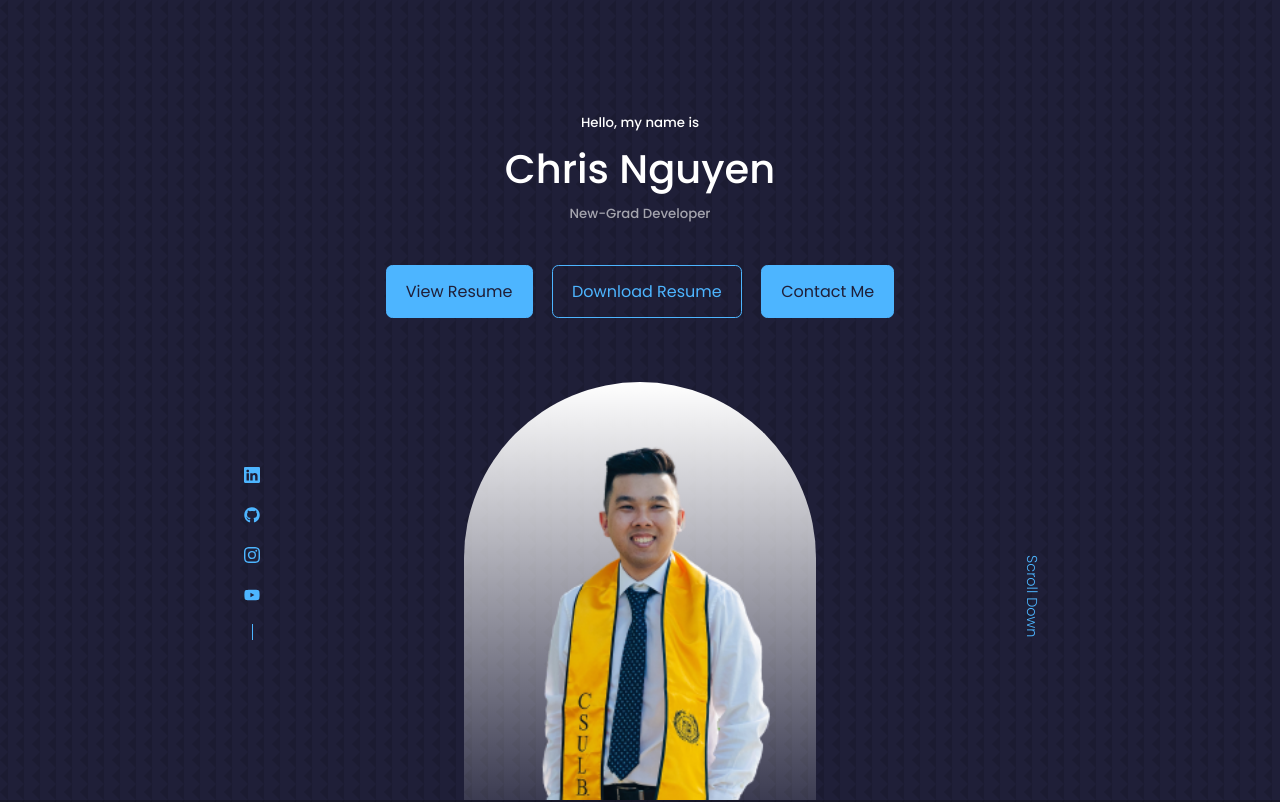
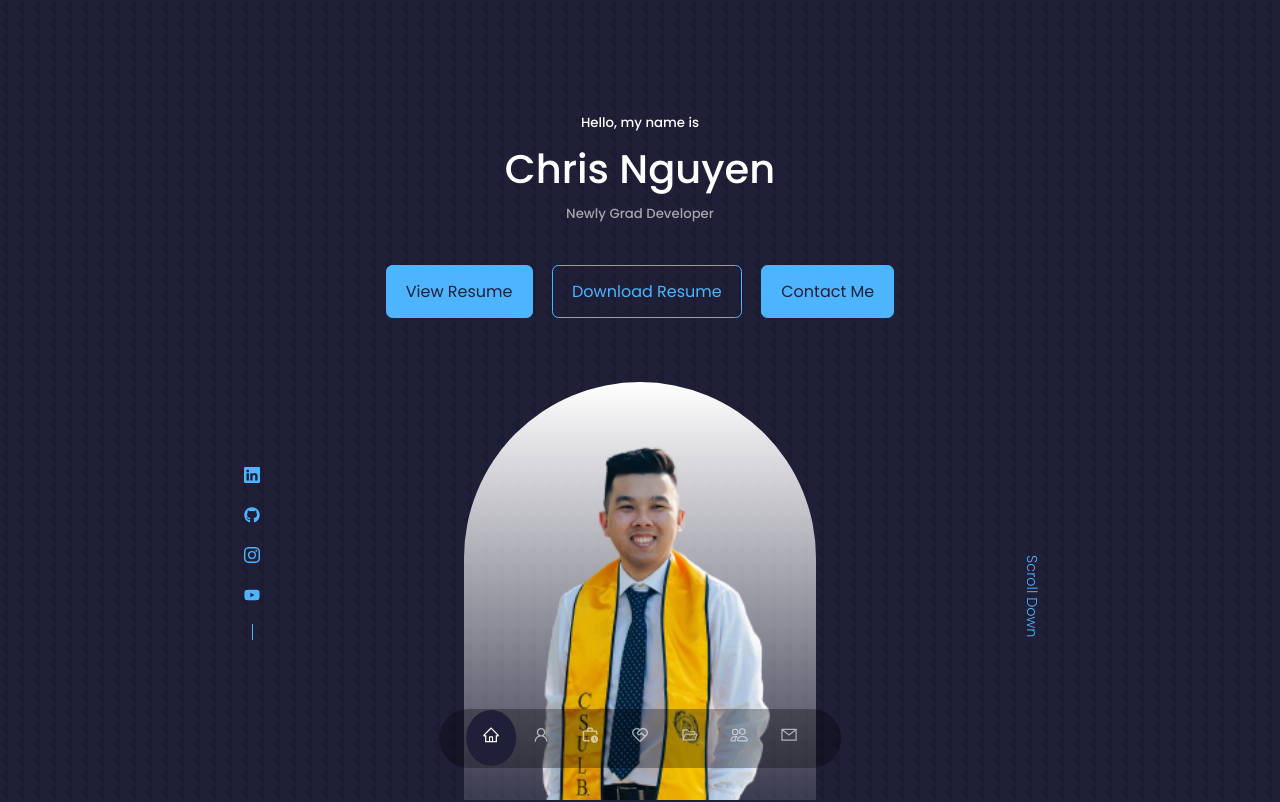
Before and after one commit to Crisu07/PersonalSite, a React (Create React App) app: page / in a window 1280 px wide. Shown: the top 802 px of the page. Built offline with nearby package versions, Linux system fonts and the light colour scheme.

Commit message:
interactive nav bar completed
TODO: fix up the icons to look neater

```diff
--- a/src/components/header/Header.jsx
+++ b/src/components/header/Header.jsx
@@ -11,7 +11,7 @@ const Header = () => {
       <div className="container header_container">
         <h5>Hello, my name is</h5>
         <h1>Chris Nguyen</h1>
-        <h5 className='text-light'>New-Grad Developer</h5>
+        <h5 className='text-light'>Newly Grad Developer</h5>
         <Resume/>
         <Socials/>
 
--- a/src/components/nav/Nav.jsx
+++ b/src/components/nav/Nav.jsx
@@ -4,17 +4,29 @@ import {AiOutlineHome, AiOutlineUser, AiOutlineFolderOpen, AiOutlineMail} from '
 import {MdOutlineWorkHistory} from 'react-icons/md'
 import {BsPeople} from 'react-icons/bs'
 import {RiServiceLine} from 'react-icons/ri'
+import { useState } from 'react'
 
 const Nav = () => {
+  // Use state to change colors of selected icon on nav bar
+  const [navActive, setNavActive] = useState('#')
+
   return (
     <nav>
-      <a href="#"><AiOutlineHome/></a>
-      <a href="#about"><AiOutlineUser/></a>
-      <a href="#experience"><MdOutlineWorkHistory/></a>
-      <a href="#services"><RiServiceLine/></a>
-      <a href="#portfolio"><AiOutlineFolderOpen/></a>
-      <a href="#reviews"><BsPeople/></a>
-      <a href="#contact"><AiOutlineMail/></a>
+      {/* Onclick, change use state to about, and if it is about or whatever, change to active */}
+      <a href="#" onClick={() => setNavActive('#')}
+        className={navActive === '#' ? 'active' : ''}><AiOutlineHome/></a>
+      <a href="#about" onClick={() => setNavActive('#about')}
+        className={navActive === '#about' ? 'active' : ''}><AiOutlineUser/></a>
+      <a href="#experience" onClick={() => setNavActive('#experience')}
+        className={navActive === '#experience' ? 'active' : ''}><MdOutlineWorkHistory/></a>
+      <a href="#services" onClick={() => setNavActive('#services')}
+        className={navActive === '#services' ? 'active' : ''}><RiServiceLine/></a>
+      <a href="#portfolio" onClick={() => setNavActive('#portfolio')}
+        className={navActive === '#portfolio' ? 'active' : ''}><AiOutlineFolderOpen/></a>
+      <a href="#reviews" onClick={() => setNavActive('#reviews')}
+        className={navActive === '#reviews' ? 'active' : ''}><BsPeople/></a>
+      <a href="#contact" onClick={() => setNavActive('#contact')}
+        className={navActive === '#contact' ? 'active' : ''}><AiOutlineMail/></a>
     </nav>
   )
 }
--- a/src/components/nav/nav.css
+++ b/src/components/nav/nav.css
@@ -1,3 +1,33 @@
 nav {
     background: rgba(0, 0, 0, 0.3);
+    width: max-content;
+    display: block;
+    padding: 0.9rem 1.7rem;
+    z-index: 2;
+    position: fixed;
+    left: 50%;
+    transform: translateX(-50%);
+    bottom: 2rem;
+    gap: 0.8rem;
+    border-radius: 3rem;
+    backdrop-filter: blue(15px);
 }
+
+nav a {
+    background: transparent;
+    padding: 1rem;
+    border-radius: 50%;
+    /* display: flex; */
+    color: var(--color-light);
+    font-size: 1.1rem;
+}
+
+/* Black circle upon hovering over a button on nav bar */
+nav a:hover {
+    background: rgba(0, 0, 0, 0.3);
+}
+
+nav a.active {
+    background: var(--color-bg);
+    color: var(--color-white);
+}
```
